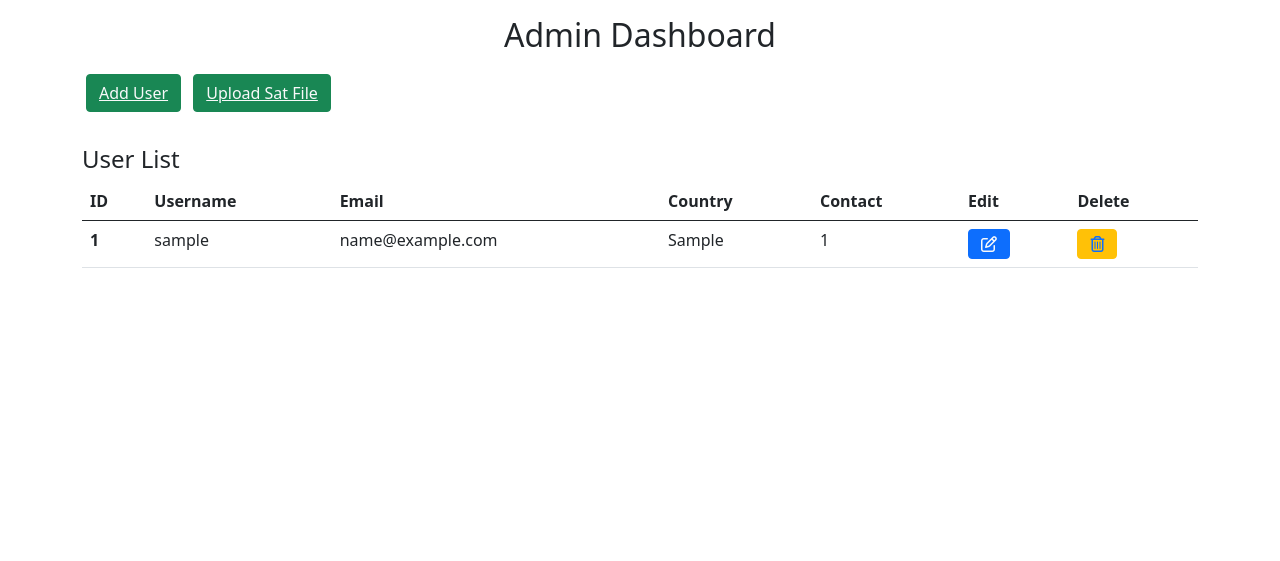
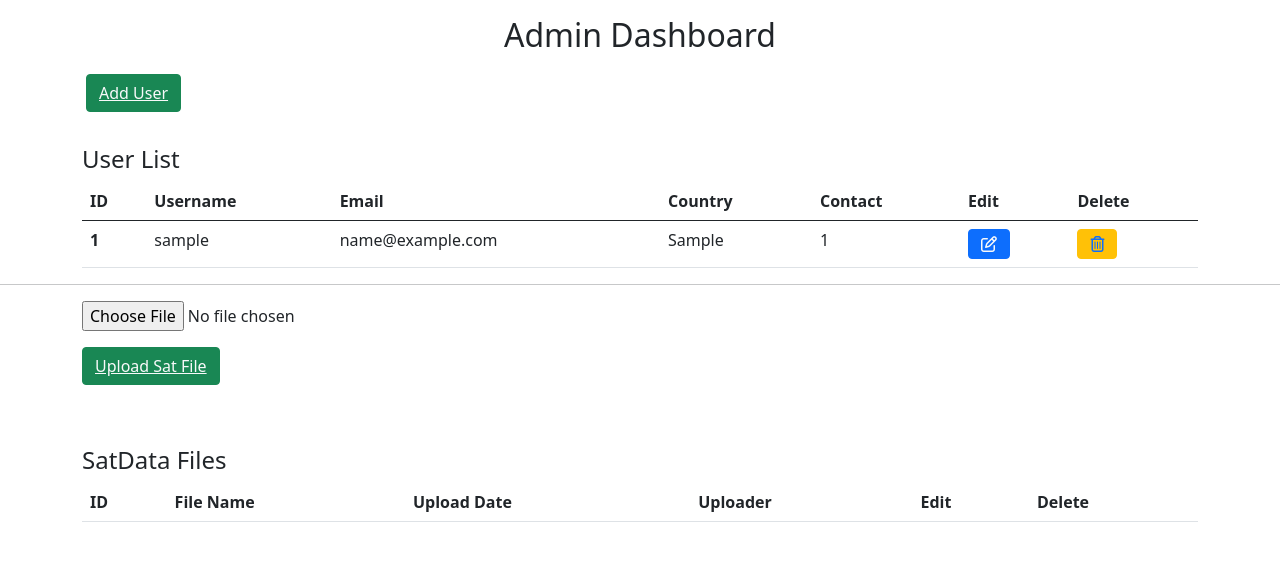
Before and after one commit to jet-delossantos/KyuTech, a PHP site: page /dashboard.php in a window 1280 px wide. Shown: the part 56-617 px from the top of the page. Run offline with PHP 8.4, Linux system fonts and the light colour scheme; tables that the repository leaves empty hold one stand-in row (values such as "Sample post"); lists and menus that the app fills with data are empty; some libraries are stand-ins or nearby versions.

Commit message:
added new files

```diff
--- a/classes/dbh.class.php
+++ b/classes/dbh.class.php
@@ -15,5 +15,4 @@
          $pdo->setAttribute(PDO::ATTR_DEFAULT_FETCH_MODE,PDO::FETCH_ASSOC);
          return $pdo;
      }
-
  }
--- a/dashboard.php
+++ b/dashboard.php
@@ -11,7 +11,6 @@
     <div class="container-lg ">
       <h2 class='text-center my-3'>Admin Dashboard</h2>
       <button type="button" class="btn btn-success mx-1 my-1" name="adduser-button"><a class='text-light' href="register.php?status=adduser">Add User</a></button>
-      <button type="button" class="btn btn-success mx-1 my-1" name="adduser-button"><a class='text-light' href="main.php">Upload Sat File</a></button>
       <h4></br>User List</h4>
 
       <!-- CREATING A TABLE FOR USER MANAGEMENT -->
@@ -29,6 +28,7 @@
           </tr>
         </thead>
         <tbody>
+
         <!-- VIEW OBJECT FOR QUERYING ALL USERS WITHIN DATABASE -->
         <!-- AND DISPLAYING INTO TABLE -->
           <?php
@@ -66,5 +66,32 @@
         </tbody>
       </table>
     </div>
+
+    <hr>
+
+    <div class="container-lg ">
+      <form class="form-horizontal" action="includes/upload.inc.php" method="POST" enctype="multipart/form-data">
+        <input type="file" name="file">
+        <br>
+        <button type="submit" class="btn btn-success my-3" name="upload-button"><a class='text-light' href="main.php">Upload Sat File</a></button>
+      </form>
+
+      <h4></br>SatData Files</h4>
+
+      <!-- CREATING A TABLE FOR USER MANAGEMENT -->
+      <table class="table">
+        <thead>
+          <!-- TABLE COLUMN NAMES -->
+          <tr>
+            <th scope="col">ID</th>
+            <th scope="col">File Name</th>
+            <th scope="col">Upload Date</th>
+            <th scope="col">Uploader</th>
+            <th scope="col">Edit</th>
+            <th scope="col">Delete</th>
+          </tr>
+        </thead>
+    </div>
+
   </body>
 </html>
```
Also changed, not shown: db.sql (+8 -1 lines), includes/upload.inc.php (added, +16 -0 lines).
